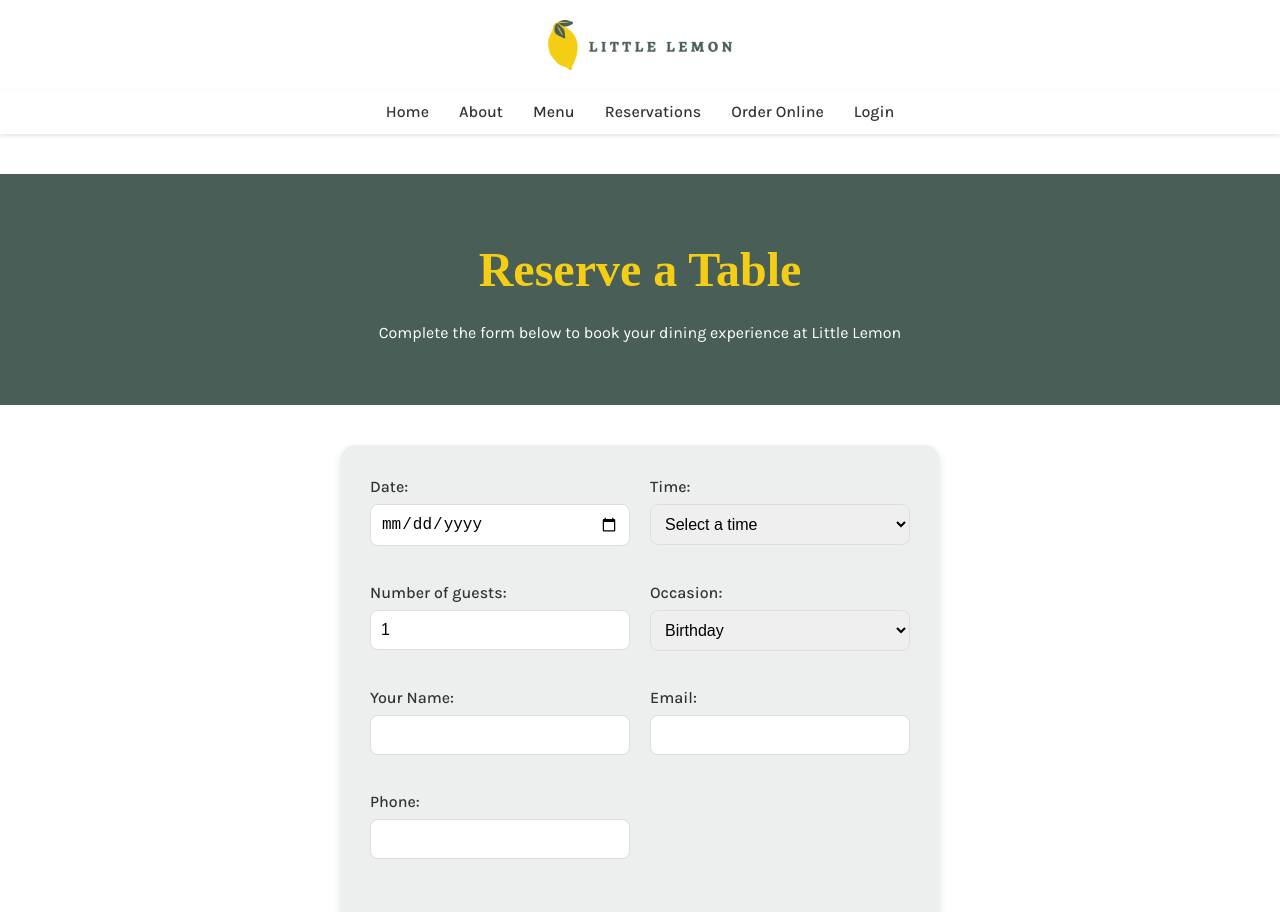
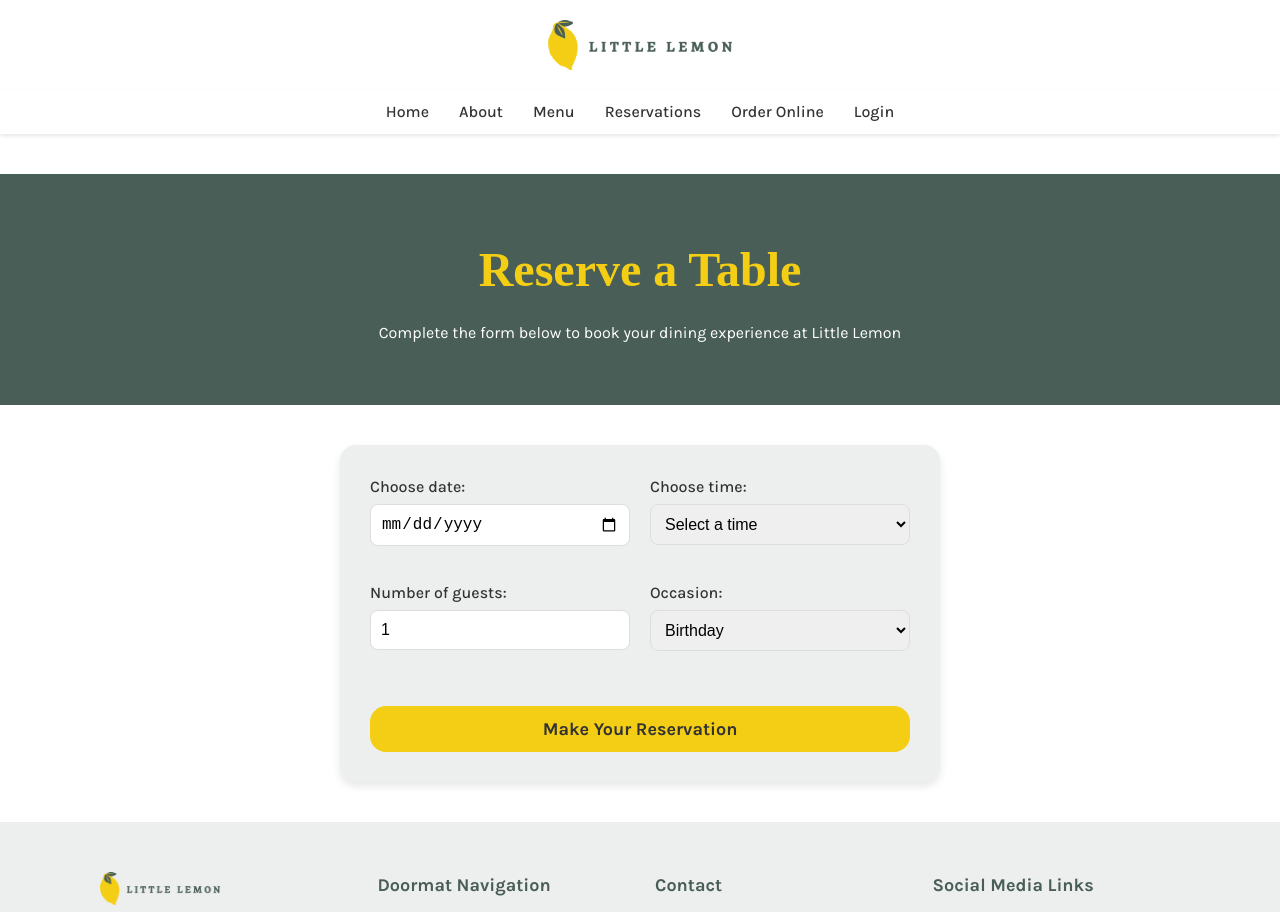
Before and after one commit to gene0524/little-lemon-app, a React (Create React App) app: page /booking in a window 1280 px wide. Shown: the top 912 px of the page. Built offline with nearby package versions, Linux system fonts and the light colour scheme; a web font is replaced by a local one.

Commit message:
feat(booking): implement BookingForm component for table reservations

```diff
--- /dev/null
+++ b/src/components/BookingForm.js
@@ -0,0 +1,90 @@
+import React, { useState } from 'react';
+
+function BookingForm() {
+  const [formData, setFormData] = useState({
+    date: '',
+    time: '',
+    guests: 1,
+    occasion: 'Birthday'
+  });
+
+  const availableTimes = ['17:00', '18:00', '19:00', '20:00', '21:00', '22:00'];
+
+  const handleChange = (e) => {
+    const { name, value } = e.target;
+    setFormData(prevState => ({
+      ...prevState,
+      [name]: value
+    }));
+  };
+
+  const handleSubmit = (e) => {
+    e.preventDefault();
+    console.log('Form submitted:', formData);
+    // Here you would typically send the data to a server
+    alert('Booking submitted! You will receive a confirmation shortly.');
+  };
+
+  return (
+    <form onSubmit={handleSubmit} className="booking-form">
+      <div className="form-group">
+        <label htmlFor="date">Choose date:</label>
+        <input
+          type="date"
+          id="date"
+          name="date"
+          value={formData.date}
+          onChange={handleChange}
+          required
+        />
+      </div>
+
+      <div className="form-group">
+        <label htmlFor="time">Choose time:</label>
+        <select
+          id="time"
+          name="time"
+          value={formData.time}
+          onChange={handleChange}
+          required
+        >
+          <option value="">Select a time</option>
+          {availableTimes.map(time => (
+            <option key={time} value={time}>{time}</option>
+          ))}
+        </select>
+      </div>
+
+      <div className="form-group">
+        <label htmlFor="guests">Number of guests:</label>
+        <input
+          type="number"
+          id="guests"
+          name="guests"
+          min="1"
+          max="10"
+          value={formData.guests}
+          onChange={handleChange}
+          required
+        />
+      </div>
+
+      <div className="form-group">
+        <label htmlFor="occasion">Occasion:</label>
+        <select
+          id="occasion"
+          name="occasion"
+          value={formData.occasion}
+          onChange={handleChange}
+        >
+          <option value="Birthday">Birthday</option>
+          <option value="Anniversary">Anniversary</option>
+        </select>
+      </div>
+
+      <button type="submit" className="reserve-button">Make Your Reservation</button>
+    </form>
+  );
+}
+
+export default BookingForm;
--- a/src/components/BookingPage.js
+++ b/src/components/BookingPage.js
@@ -1,33 +1,7 @@
-import React, { useState } from 'react';
+import React from 'react';
+import BookingForm from './BookingForm';
 
 function BookingPage() {
-  const [formData, setFormData] = useState({
-    date: '',
-    time: '',
-    guests: 1,
-    occasion: 'Birthday',
-    name: '',
-    email: '',
-    phone: ''
-  });
-
-  const availableTimes = ['17:00', '18:00', '19:00', '20:00', '21:00', '22:00'];
-
-  const handleChange = (e) => {
-    const { name, value } = e.target;
-    setFormData(prevState => ({
-      ...prevState,
-      [name]: value
-    }));
-  };
-
-  const handleSubmit = (e) => {
-    e.preventDefault();
-    console.log('Form submitted:', formData);
-    // Here you would typically send the data to a server
-    alert('Booking submitted! You will receive a confirmation shortly.');
-  };
-
   return (
     <main className="booking-page">
       <section className="booking-hero">
@@ -36,102 +10,7 @@ function BookingPage() {
       </section>
 
       <section className="booking-form-container">
-        <form onSubmit={handleSubmit} className="booking-form">
-          <div className="form-group">
-            <label htmlFor="date">Date:</label>
-            <input
-              type="date"
-              id="date"
-              name="date"
-              value={formData.date}
-              onChange={handleChange}
-              required
-            />
-          </div>
-
-          <div className="form-group">
-            <label htmlFor="time">Time:</label>
-            <select
-              id="time"
-              name="time"
-              value={formData.time}
-              onChange={handleChange}
-              required
-            >
-              <option value="">Select a time</option>
-              {availableTimes.map(time => (
-                <option key={time} value={time}>{time}</option>
-              ))}
-            </select>
-          </div>
-
-          <div className="form-group">
-            <label htmlFor="guests">Number of guests:</label>
-            <input
-              type="number"
-              id="guests"
-              name="guests"
-              min="1"
-              max="10"
-              value={formData.guests}
-              onChange={handleChange}
-              required
-            />
-          </div>
-
-          <div className="form-group">
-            <label htmlFor="occasion">Occasion:</label>
-            <select
-              id="occasion"
-              name="occasion"
-              value={formData.occasion}
-              onChange={handleChange}
-            >
-              <option value="Birthday">Birthday</option>
-              <option value="Anniversary">Anniversary</option>
-              <option value="Business">Business</option>
-              <option value="Other">Other</option>
-            </select>
-          </div>
-
-          <div className="form-group">
-            <label htmlFor="name">Your Name:</label>
-            <input
-              type="text"
-              id="name"
-              name="name"
-              value={formData.name}
-              onChange={handleChange}
-              required
-            />
-          </div>
-
-          <div className="form-group">
-            <label htmlFor="email">Email:</label>
-            <input
-              type="email"
-              id="email"
-              name="email"
-              value={formData.email}
-              onChange={handleChange}
-              required
-            />
-          </div>
-
-          <div className="form-group">
-            <label htmlFor="phone">Phone:</label>
-            <input
-              type="tel"
-              id="phone"
-              name="phone"
-              value={formData.phone}
-              onChange={handleChange}
-              required
-            />
-          </div>
-
-          <button type="submit" className="reserve-button">Make Your Reservation</button>
-        </form>
+        <BookingForm />
       </section>
     </main>
   );
```
